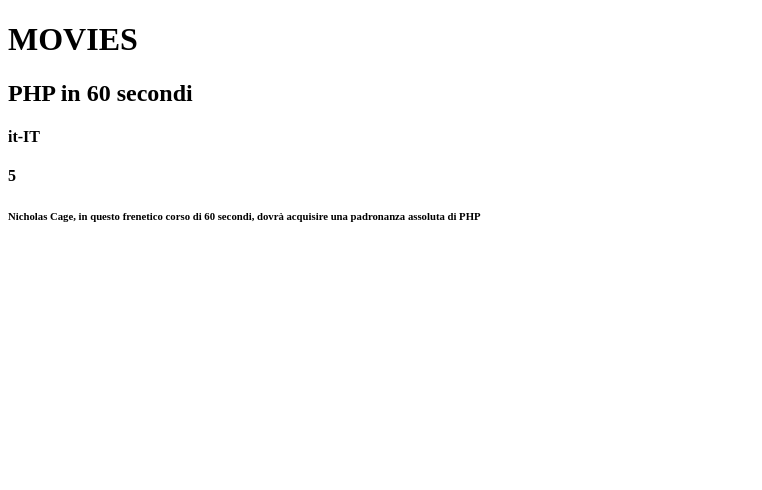
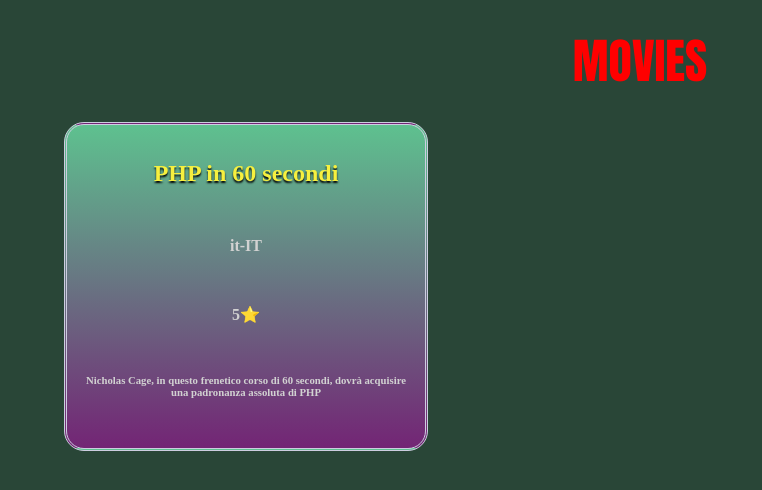
Before and after one commit to ClaudioLeone/php-oop-1, a PHP site: page / in a window 1280 px wide. Shown: the top 490 px of the page, without its empty margins (0-762 px from the left). Run offline with PHP 8.4, Linux system fonts and the light colour scheme.

Commit message:
Created and linked quick CSS stylesheet

```diff
--- /dev/null
+++ b/CSS/style.css
@@ -0,0 +1,50 @@
+* {
+    margin: 0;
+    padding: 0;
+    box-sizing: border-box;
+}
+
+body {
+    background-color: #294637;
+}
+
+.flex {
+    display: flex;
+}
+
+.f-col {
+    flex-direction: column;
+}
+
+.container {
+    width: 90%;
+    margin: 0 auto;
+}
+
+#title {
+    font-size: 3rem;
+    margin: 25px 0;
+    color: red;
+    text-align: center;
+    font-family:Impact, Haettenschweiler, 'Arial Narrow Bold', sans-serif;
+}
+
+.card {
+    cursor: pointer;
+    padding: 10px 0 25px 0;
+    width: calc(100% / 3 - 20px);
+    text-align: center;
+    background-image: linear-gradient(#5ec18f, #732575);
+    color: #d2d2d2;
+    border: 3px double #cdcde0;
+    border-radius: 20px;
+}
+
+.card-title {
+    color: #f6f03f;
+    text-shadow: 0 2px 2px black;
+}
+
+.card > * {
+    padding: 25px 15px;
+}
--- a/index.php
+++ b/index.php
@@ -42,15 +42,18 @@
     <meta charset="UTF-8">
     <meta http-equiv="X-UA-Compatible" content="IE=edge">
     <meta name="viewport" content="width=device-width, initial-scale=1.0">
+    <link rel="stylesheet" href="CSS/style.css">
     <title>OOP EX</title>
 </head>
 <body>
-    <h1>MOVIES</h1>
-    <div>
-        <h2><?php echo "{$firstMov->printMovTitle()}"; ?></h2>
-        <h4><?php echo "{$firstMov->printMovLang()}"; ?></h4>
-        <h4><?php echo "{$firstMov->printMovRating()}"; ?></h4>
-        <h6><?php echo "{$firstMov->printMovDesc()}"; ?></h6>
+    <h1 id="title">MOVIES</h1>
+    <div class="container flex">
+        <div class="card flex f-col">
+            <h2 class="card-title"><?php echo "{$firstMov->printMovTitle()}"; ?></h2>
+            <h4><?php echo "{$firstMov->printMovLang()}"; ?></h4>
+            <h4><?php echo "{$firstMov->printMovRating()}⭐"; ?></h4>
+            <h6><?php echo "{$firstMov->printMovDesc()}"; ?></h6>
+        </div>
     </div>
 </body>
 </html>
```
